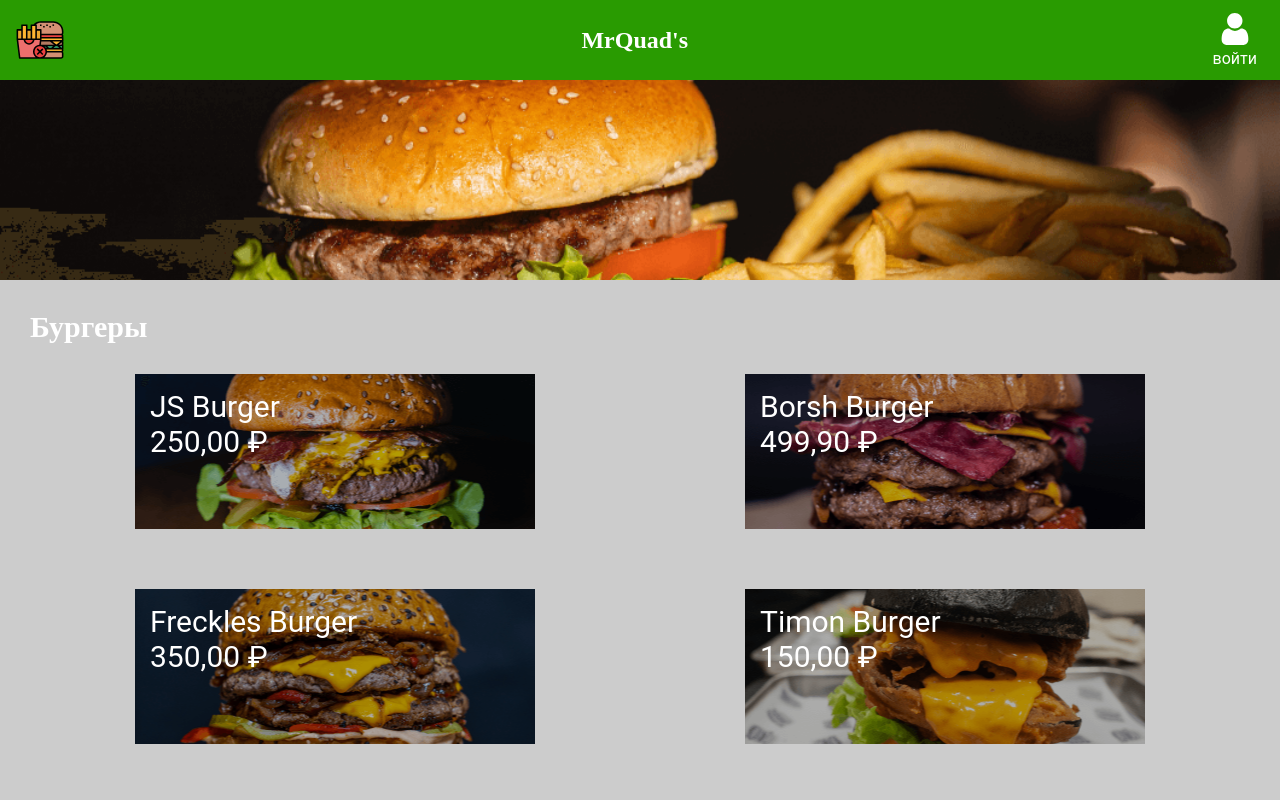
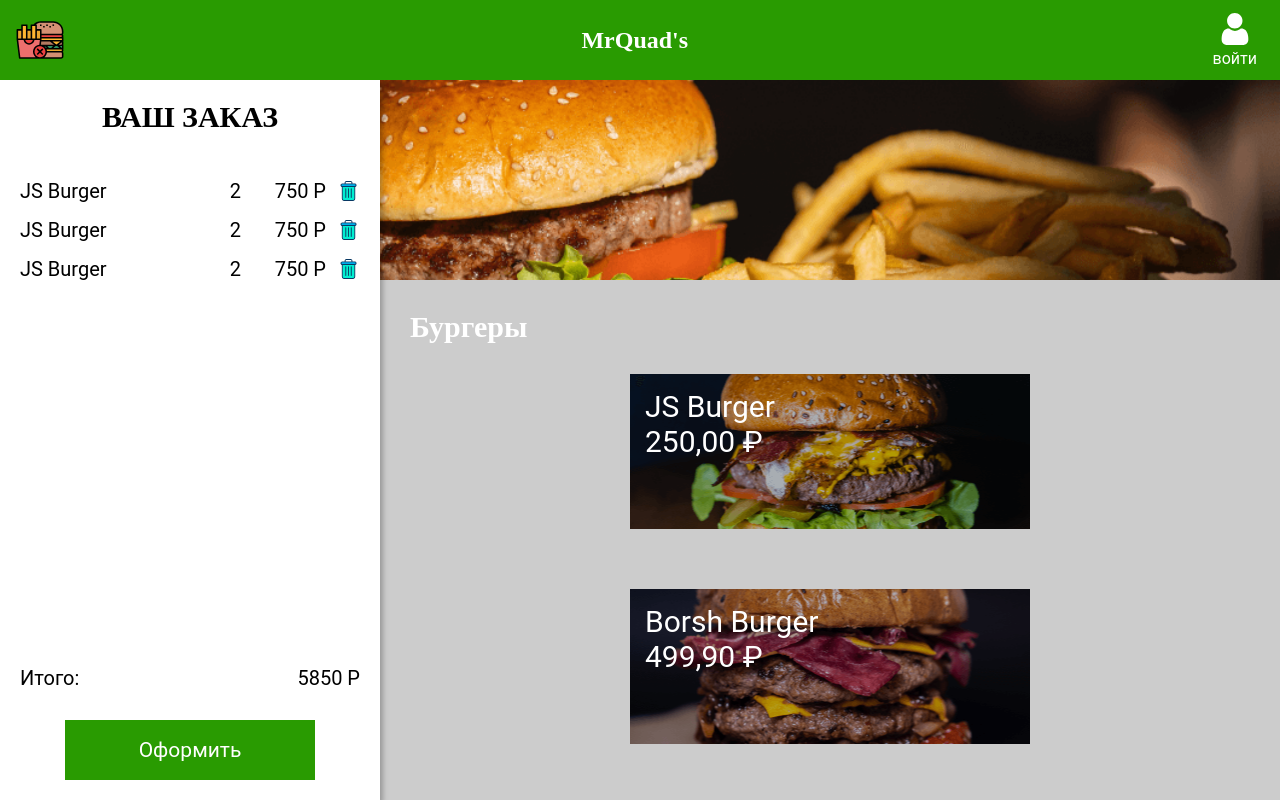
Before and after one commit to 2web/mrquad, a React (Create React App) app: page / in a window 1280 px wide. Shown: the top 800 px of the page. Built offline with nearby package versions, Linux system fonts and the light colour scheme; the HTML template or start-up script is replaced by a standard one.

Commit message:
Верстка блока заказа

```diff
--- a/src/App.js
+++ b/src/App.js
@@ -4,6 +4,7 @@
 import { Menu } from './Components/Menu';
 import { GlobalStyle } from './Components/GlobalStyle';
 import { ModalItem } from './Components/ModalItem';
+import { Order } from './Components/Order';
 
 function App() {
 
@@ -13,6 +14,7 @@
     <>
       <GlobalStyle/>
       <NavBar/>
+      <Order/>
       <Menu setOpenItem={setOpenItem}/>
       <ModalItem openItem={openItem} setOpenItem={setOpenItem}/>
     </>
--- a/src/Components/ButtonModal.js
+++ b/src/Components/ButtonModal.js
@@ -1,31 +1,24 @@
 import React from 'react';
 import styled from 'styled-components';
 
-const Button = styled.button`
+export const ButtonModal = styled.button`
     font-family: Roboto;
     font-style: normal;
     font-weight: normal;
     font-size: 21px;
     line-height: 25px;
-    padding: 20px;
+    height: 60px;
     width: 250px;
+    display: block;
+    margin: 0 auto;
     color: #FFF;
     background: #299B01;
-    border: none;
-    margin-left: -125px;
+    border: 2px solid #299B01;
+    transition-property: color, backgroud-color, border-color;
+    transition-duration: .3s;
+    &:hover{
+        background-color: #fff;
+        color: #299B01;
+        border-color: #299B01;
+    }
 `;
-
-const ButtonArea = styled.div`
-    position: absolute;
-    left: 50%;
-    bottom: 43px;
-`;
-
-export const ButtonModal = () => {
-
-    return (
-        <ButtonArea>
-            <Button>Добавить</Button>
-        </ButtonArea>
-    )
-};
--- a/src/Components/Menu.js
+++ b/src/Components/Menu.js
@@ -11,6 +11,7 @@
 
 const SectionMenu = styled.section`
     padding: 30px;
+    margin-left: 380px;
 `;
 
 
--- a/src/Components/ModalItem.js
+++ b/src/Components/ModalItem.js
@@ -55,6 +55,11 @@
 
 `;
 
+const ButtonArea = styled.div`
+    display: flex;
+    flex-direction: row;
+`;
+
 export const ModalItem = ({ openItem, setOpenItem }) => {
 
     function closeModal(e){
@@ -77,7 +82,9 @@
                             {style: 'currency', currency: 'RUB'})}
                     </BannerPrice>
                 </Title>
-                <ButtonModal/>
+                <ButtonArea>
+                    <ButtonModal>Добавить</ButtonModal>
+                </ButtonArea>
             </Modal>
         </Overlay>
     )
--- /dev/null
+++ b/src/Components/Order.js
@@ -0,0 +1,58 @@
+import React from 'react';
+import styled from 'styled-components';
+import { ButtonModal } from './ButtonModal';
+import { OrderListItem } from './OrderListItem';
+
+const OrderStyled = styled.section`
+    position: fixed;
+    display: flex;
+    flex-direction: column;
+    left: 0;
+    top: 80px;
+    background: #fff;
+    min-width: 380px;
+    height: calc(100% - 80px);
+    box-shadow: 3px 4px 5px rgba(0, 0, 0, .25);
+    color: #000;
+    padding: 20px;
+`;
+
+const OrderTitle = styled.h2`
+    text-align: center;
+    margin-bottom: 30px;
+`;
+
+const OrderContent = styled.div`
+    flex-grow: 1;
+`;
+
+const OrderList = styled.ul``;
+
+const Total = styled.div`
+    display: flex;
+    margin-bottom: 30px;
+    & span:first-child{
+        flex-grow: 1;
+    }
+`;
+
+export const Order = () => {
+    return (
+        <OrderStyled>
+            <OrderTitle>ВАШ ЗАКАЗ</OrderTitle>
+            <OrderContent>
+                <OrderList>
+                    <OrderListItem/>
+                    <OrderListItem/>
+                    <OrderListItem/>
+                </OrderList>
+            </OrderContent>
+            <Total>
+                <span>Итого:</span>
+                <span>5</span>
+                <span>850 Р</span>
+            </Total>
+            <ButtonModal>Оформить</ButtonModal>
+        </OrderStyled>
+    )
+}
--- /dev/null
+++ b/src/Components/OrderListItem.js
@@ -0,0 +1,38 @@
+import React from 'react';
+import styled from 'styled-components';
+import trashImage from '../image/trash.svg';
+
+const OrderItemStyled = styled.li`
+    display: flex;
+    margin: 15px 0;
+`;
+
+const ItemName = styled.span`
+    flex-grow: 1;
+`;
+
+const ItemPrice = styled.span`
+    margin-left: 20px;
+    margin-right: 10px;
+    min-width: 65px;
+    text-align: right;
+`;
+
+const TrashButton = styled.button`
+    width: 24px;
+    height: 24px;
+    border-color: transparent;
+    background-color: transparent;
+    background: url(${trashImage}) no-repeat center center;
+    background-size: cover;
+    cursor: pointer;
+`;
+
+export const OrderListItem = () => (
+    <OrderItemStyled>
+        <ItemName>JS Burger</ItemName>
+        <span>2</span>
+        <ItemPrice>750 Р</ItemPrice>
+        <TrashButton/>
+    </OrderItemStyled>
+);
```
Also changed, not shown: src/image/trash.svg (added).
